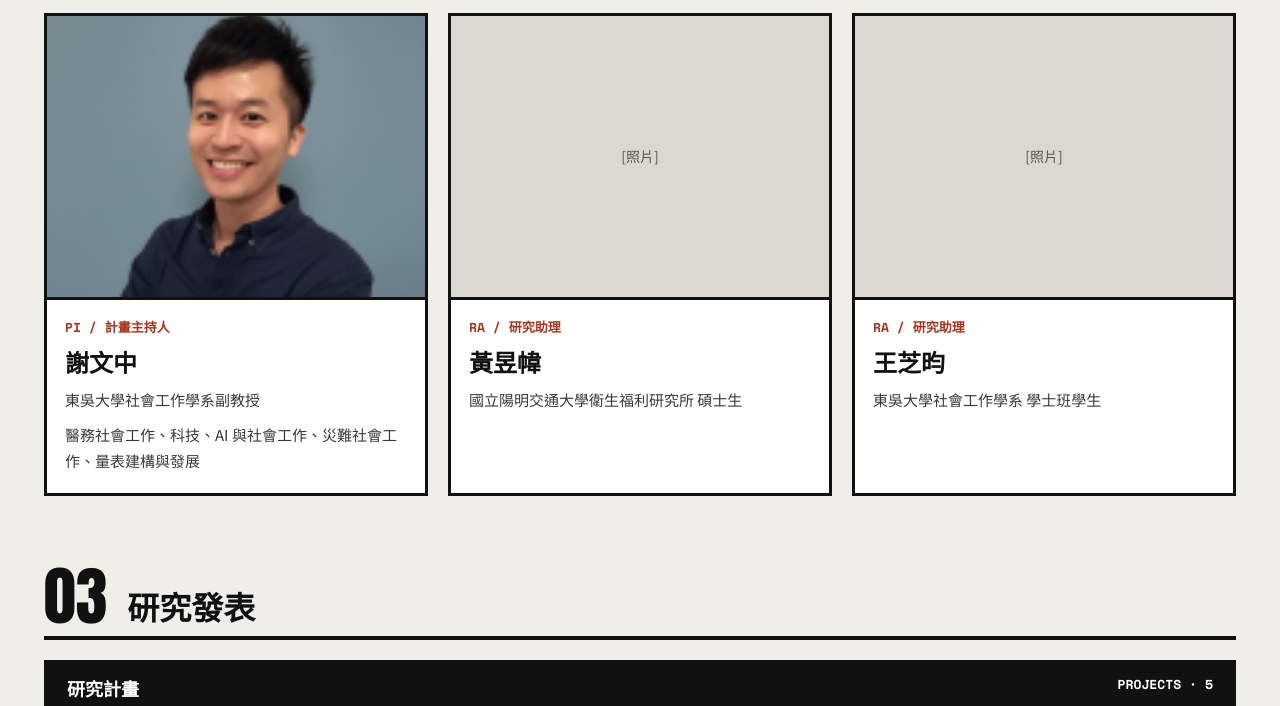
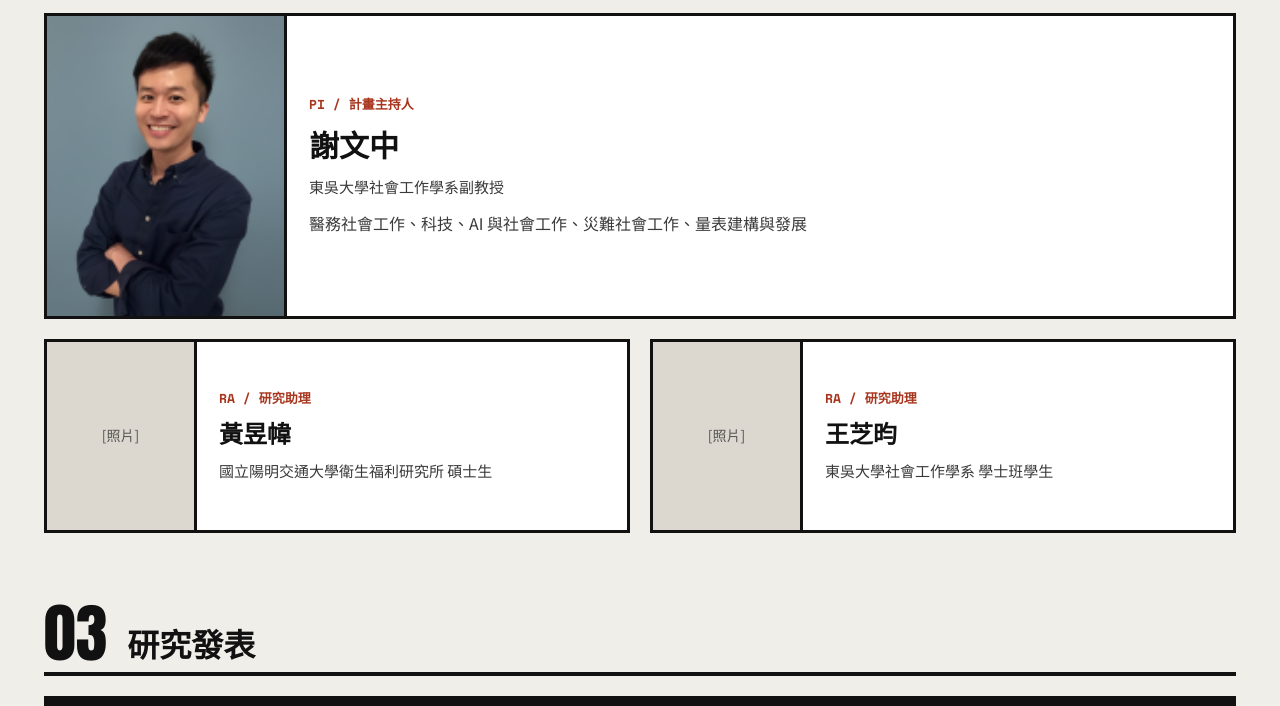
Before and after one commit to wchsiehteam/-AiSW-Lab, a plain HTML site: page index.html in a window 1280 px wide. Shown: the part 736-1442 px from the top of the page. Drawn offline with nearby package versions, Linux system fonts and the light colour scheme.

Commit message:
Update index.html

```diff
--- a/index.html
+++ b/index.html
@@ -55,12 +55,16 @@
 
   .about p { margin: 0; max-width: 860px; font-size: 19px; font-weight: 500; line-height: 1.85; }
 
-  .team { display: grid; grid-template-columns: repeat(auto-fit, minmax(260px, 1fr)); gap: 20px; }
-  .member { display: flex; flex-direction: column; }
-  .member .photo { aspect-ratio: 4 / 3; background: var(--photo); border-bottom: 3px solid var(--ink);
+  .team { display: flex; flex-direction: column; gap: 20px; }
+  .team-ra { display: grid; grid-template-columns: repeat(auto-fit, minmax(min(100%, 420px), 1fr)); gap: 20px; }
+  .member { display: flex; flex-wrap: wrap; }
+  .member .photo { flex: 0 0 150px; aspect-ratio: 4 / 5; background: var(--photo); border-right: 3px solid var(--ink);
     display: flex; align-items: center; justify-content: center; color: #555; font-size: 14px; overflow: hidden; }
+  .member.lead .photo { flex-basis: 240px; }
   .member .photo img { width: 100%; height: 100%; object-fit: cover; object-position: 50% 15%; display: block; }
-  .member .body { padding: 16px 18px 20px; display: flex; flex-direction: column; gap: 4px; }
+  .member .body { flex: 1 1 220px; min-width: 0; padding: 18px 22px 20px; display: flex; flex-direction: column; gap: 4px; justify-content: center; }
+  .member.lead h3 { font-size: 30px; }
+  .member.lead .bio { font-size: 16px; }
   .member .role { font-size: 13px; color: var(--accent-text); }
   .member h3 { margin: 0; font-size: 24px; font-weight: 900; }
   .member .title { font-size: 15px; color: var(--muted); }
@@ -106,6 +110,8 @@
     flex-wrap: wrap; justify-content: space-between; gap: 8px 24px; font-size: 13px; }
 
   @media (max-width: 600px) {
+    .member.lead .photo { flex-basis: 100%; aspect-ratio: 4 / 3; border-right: 0; border-bottom: 3px solid var(--ink); }
+    .member .photo { flex-basis: 110px; }
     .sec-head .num { font-size: 48px; }
     .sec-head h2 { font-size: 26px; }
     nav a { flex: 1 1 auto; text-align: center; padding: 12px 14px; }
@@ -203,14 +209,20 @@
   $('affil-foot').textContent = S.affiliation || '';
   $('year').textContent = new Date().getFullYear();
 
-  $('members').innerHTML = (S.members || []).map(function (m) {
+  function memberCard(m, lead) {
     var photo = m.photo ? '<img src="' + esc(m.photo) + '" alt="' + esc(m.name) + '">' : '[照片]';
     var name = isUrl(m.link) ? '<a href="' + esc(m.link) + '">' + esc(m.name) + '</a>' : esc(m.name);
-    return '<article class="member box"><div class="photo">' + photo + '</div><div class="body">' +
+    return '<article class="member box' + (lead ? ' lead' : '') + '"><div class="photo">' + photo + '</div><div class="body">' +
       '<span class="role mono">' + esc(m.role) + '</span><h3>' + name + '</h3>' +
       '<span class="title">' + esc(m.title) + '</span>' +
       (m.bio ? '<p class="bio">' + esc(m.bio) + '</p>' : '') + '</div></article>';
-  }).join('');
+  }
+  // role 以 PI 開頭的放最上面一整排，其他成員排在下面
+  var members = S.members || [];
+  var leads = members.filter(function (m) { return /^PI/i.test(m.role || ''); });
+  var others = members.filter(function (m) { return !/^PI/i.test(m.role || ''); });
+  $('members').innerHTML = leads.map(function (m) { return memberCard(m, true); }).join('') +
+    (others.length ? '<div class="team-ra">' + others.map(function (m) { return memberCard(m, false); }).join('') + '</div>' : '');
 
   var SHOW = 5;
   function pubItem(t) {
@@ -280,3 +292,5 @@
 </script>
 </body>
 </html>
+</body>
+</html>
```
